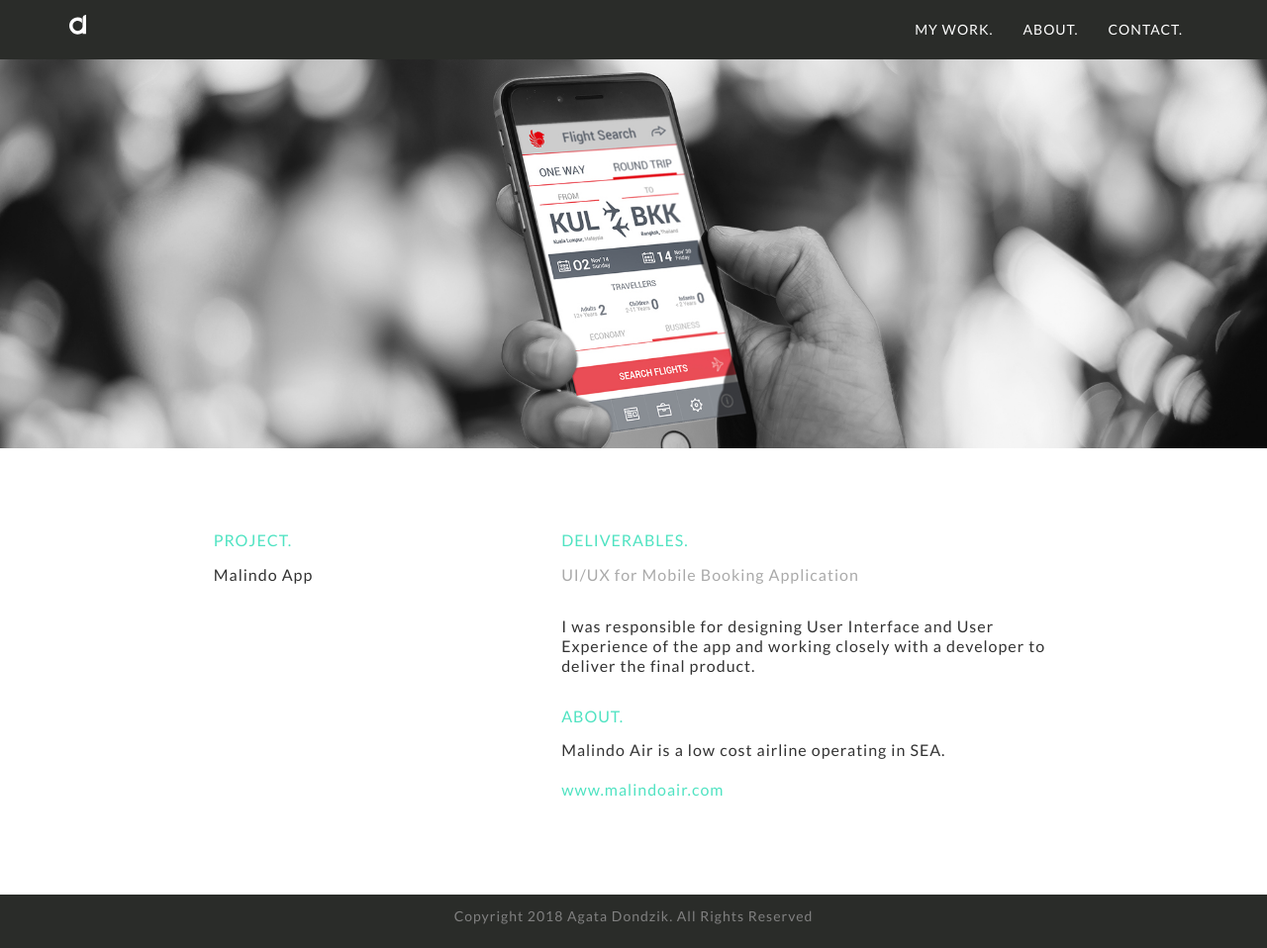
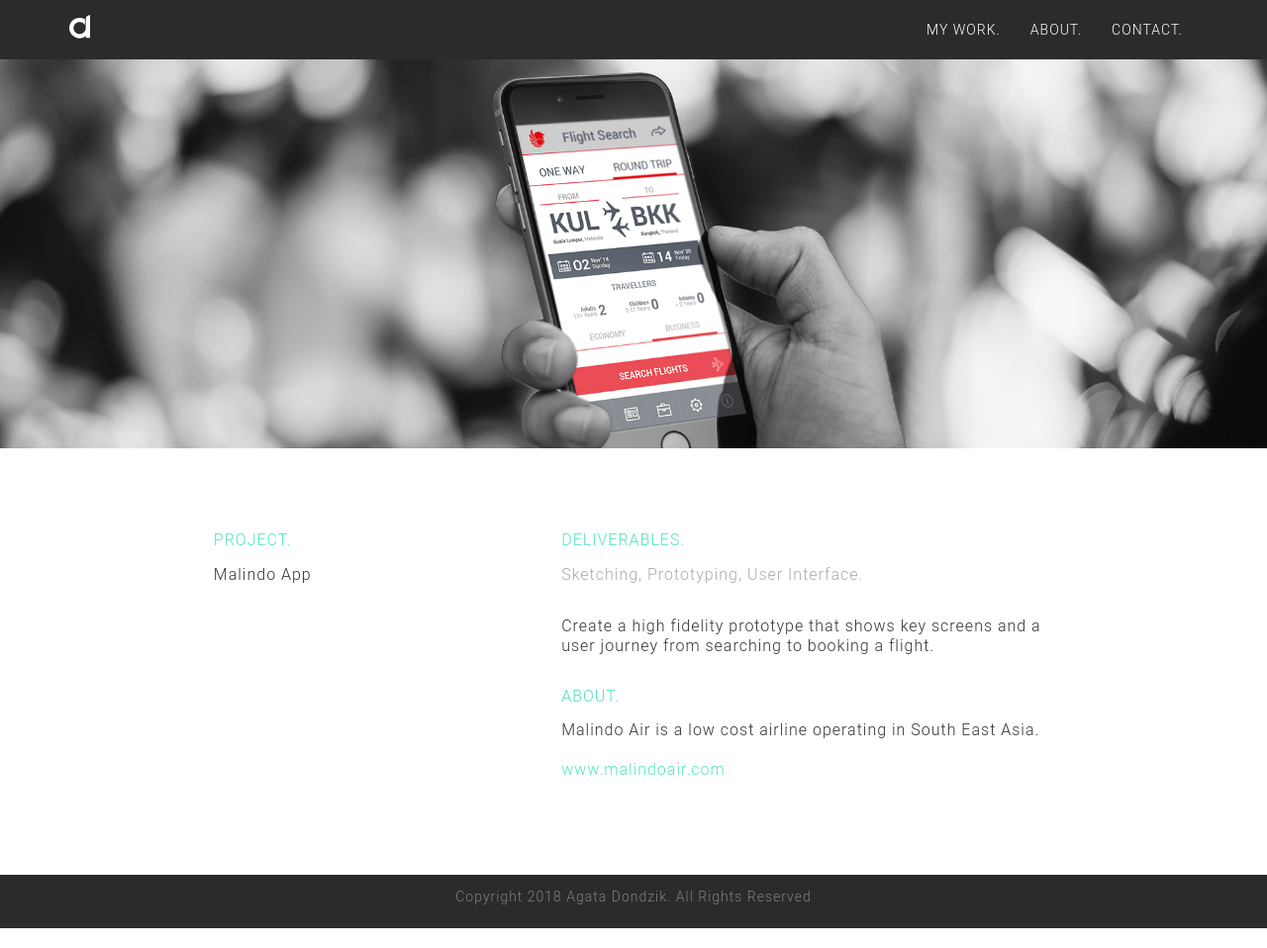
Before and after one commit to agatadondzik/agatadondzik.github.io, a Jekyll site: the page built from projects/b_malindo.md, in a window 1280 px wide and 958 px high. Shown: the whole window at 99% size. Built offline with Jekyll 4.4.1, drawn with Linux system fonts in a browser that asks for light colours; nearby versions of some CDN libraries.

Commit message:
Change font to Roboto

```diff
--- a/_includes/head.html
+++ b/_includes/head.html
@@ -10,6 +10,7 @@
     <script src="{{ site.path }}/js/bootstrap.min.js"></script>
     <link rel="stylesheet" type="text/css" href="{{ site.path }}/css/style.css">
     <link href="https://fonts.googleapis.com/css?family=Lato" rel="stylesheet">
+    <link href="https://fonts.googleapis.com/css?family=Roboto" rel="styesheet">
     <link rel="icon" type="image/png" href="{{ site.path }}/assets/site/AD_Fav.png">
 
     <script type="text/javascript">
--- a/css/style.scss
+++ b/css/style.scss
@@ -4,14 +4,14 @@
 @import 'bootstrap';
 
 body {
-    font-family: "Lato", "Helvetica Neue", Helvetica, Arial, sans-serif;
+    font-family: "Roboto", "Helvetica Neue", Helvetica, Arial, sans-serif;
     font-weight: 300;
 }
 
 /////////////////////////////////// Navbar /////////////////////////////////////
 .navbar-custom {
     background: #2A2C29;
-    font-family: "Lato", "Helvetica Neue", Helvetica, Arial, sans-serif;
+    font-family: "Roboto", "Helvetica Neue", Helvetica, Arial, sans-serif;
     text-transform: uppercase;
     border: none;
 }
@@ -101,8 +101,8 @@
 }
 
 .navbar-brand img {
-    max-width: 100%;
-    max-height: 100%;
+    max-width: 120%;
+    max-height: 120%;
     margin-top: -5px;
 }
 
--- a/projects/b_malindo.md
+++ b/projects/b_malindo.md
@@ -1,8 +1,8 @@
 ---
 layout: project
 title: Malindo App
-deliverables: UI/UX for Mobile Booking Application
-description: I was responsible for designing User Interface and User Experience of the app and working closely with a developer to deliver the final product.
-about: Malindo Air is a low cost airline operating in SEA. <br><br><a href="www.malindoair.com">www.malindoair.com</a>
+deliverables: Sketching, Prototyping, User Interface.
+description: Create a high fidelity prototype that shows key screens and a user journey from searching to booking a flight.
+about: Malindo Air is a low cost airline operating in South East Asia. <br><br><a href="www.malindoair.com">www.malindoair.com</a>
 images: malindo_
 ---
```
Also changed, not shown: projects/c_sharefolio.md (+3 -3 lines), projects/l_bicyclenetwork.md (+1 -1 lines), assets/projects/bicyclenetwork_/c_bn_c.jpg, assets/projects/ceoso_/b_ceoso_b.jpg.
